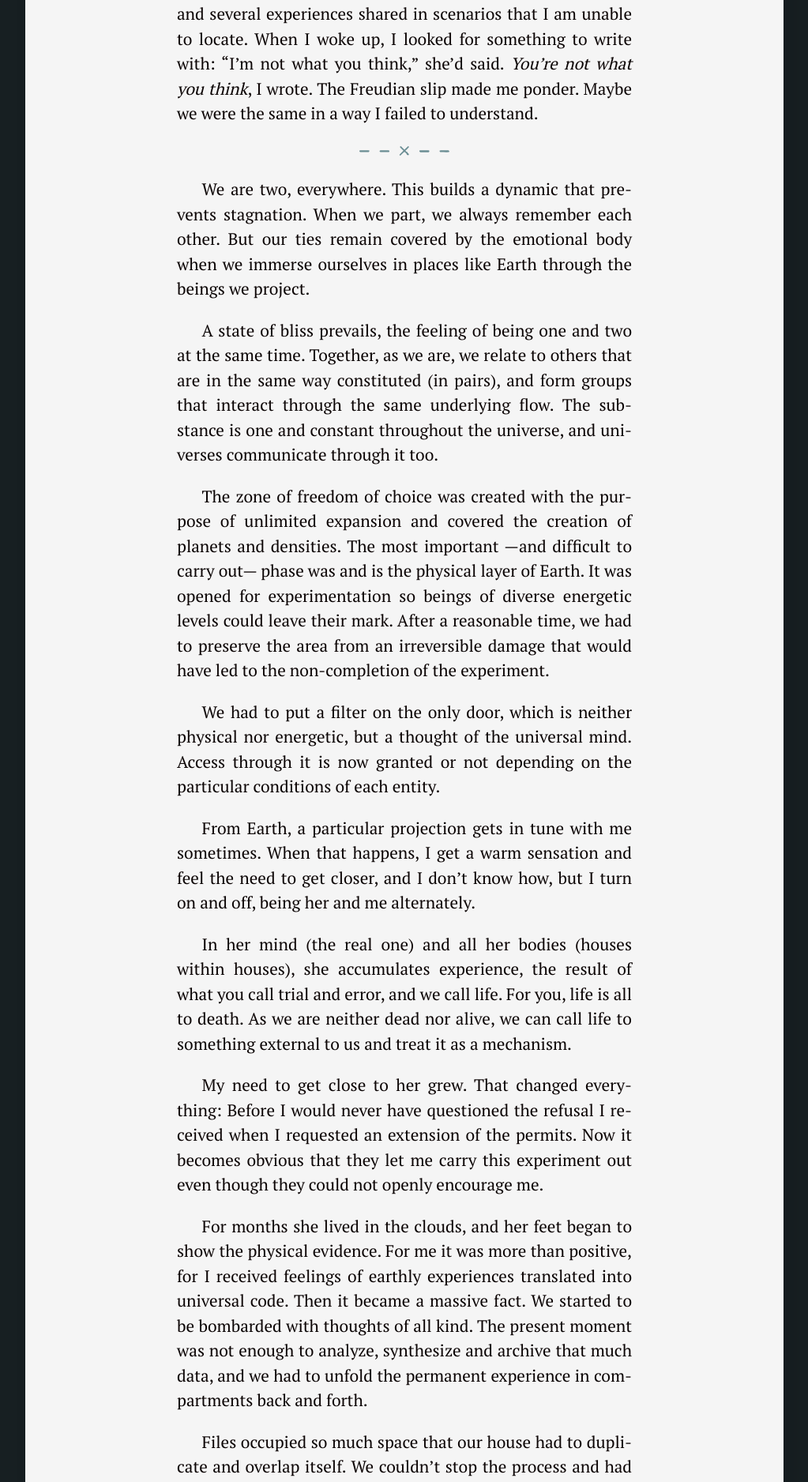
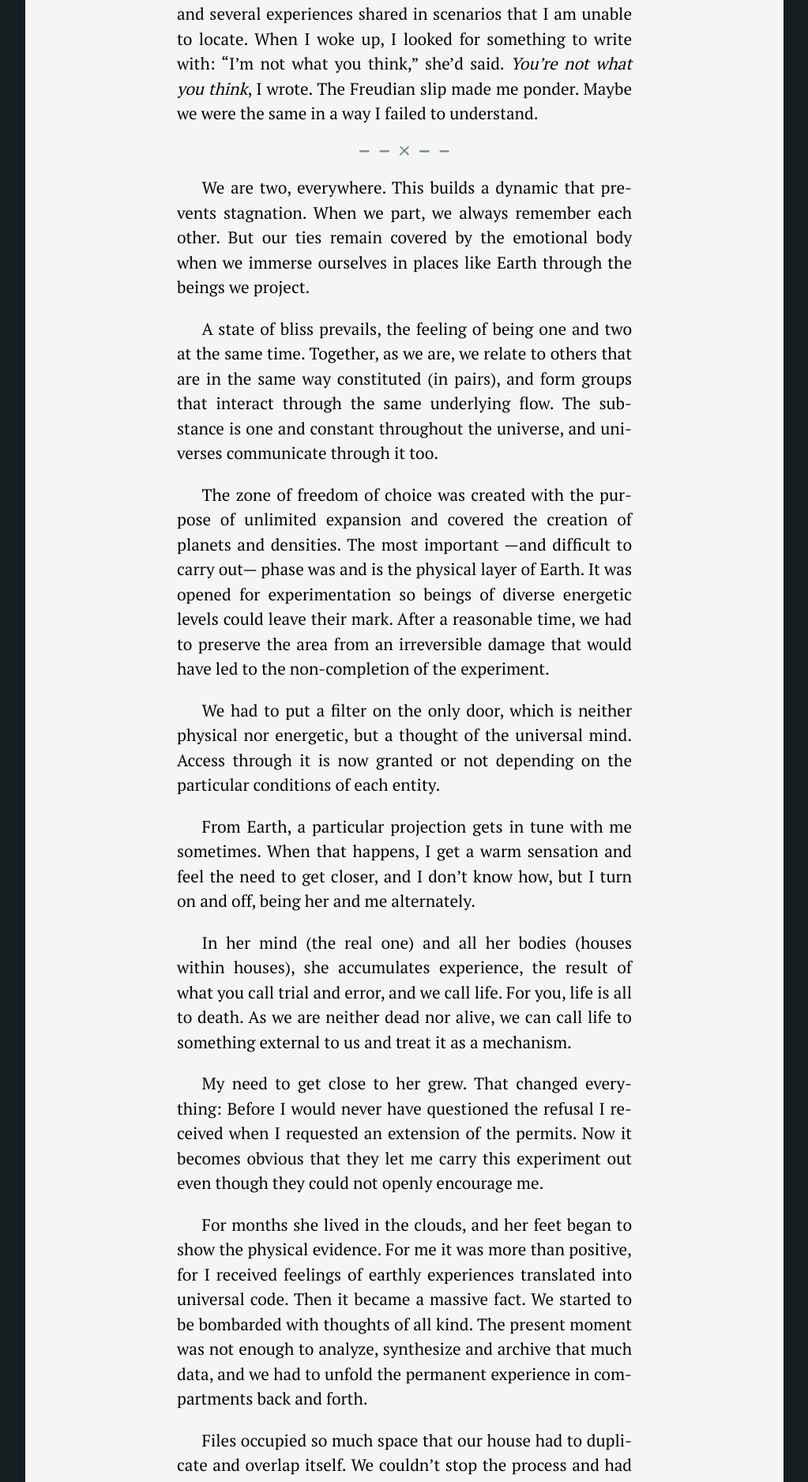
Before and after one commit to silvialohrmann/editorial, a Jekyll site: the page built from _posts/2022-11-18-we-are-houses.md, in a window 1280 px wide. Shown: the part 933-2809 px from the top of the page at 79% size, without its empty margins (128-1151 px from the left). Built offline with Jekyll 4.4.1, drawn with Linux system fonts in a browser that asks for light colours.

Commit message:
Update _base.scss

```diff
--- a/_sass/_base.scss
+++ b/_sass/_base.scss
@@ -103,7 +103,7 @@ hr {
   border: 0;
   height: 0;
   @include divider-medium;
-  margin: 1.2em auto 1.3em;
+  margin: 1.2em auto 1.2em;
 }
 
 img {
```
